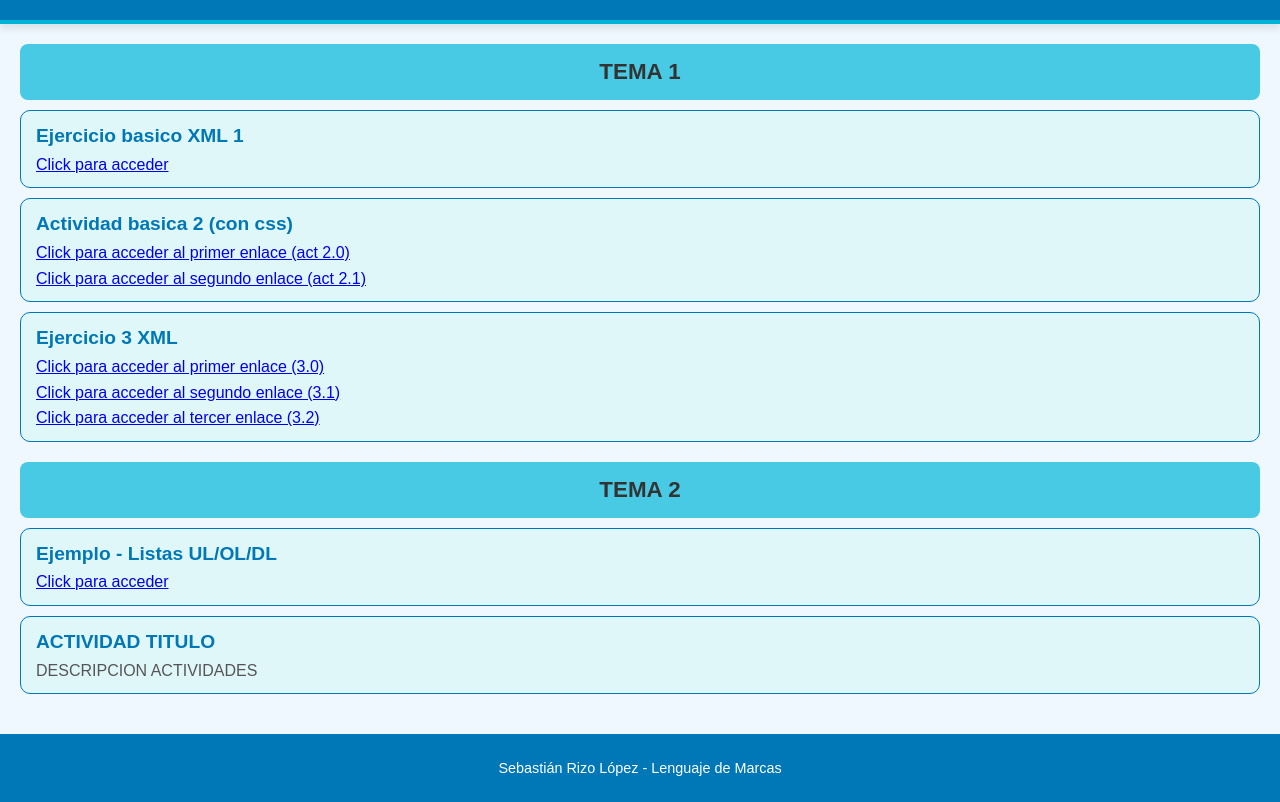
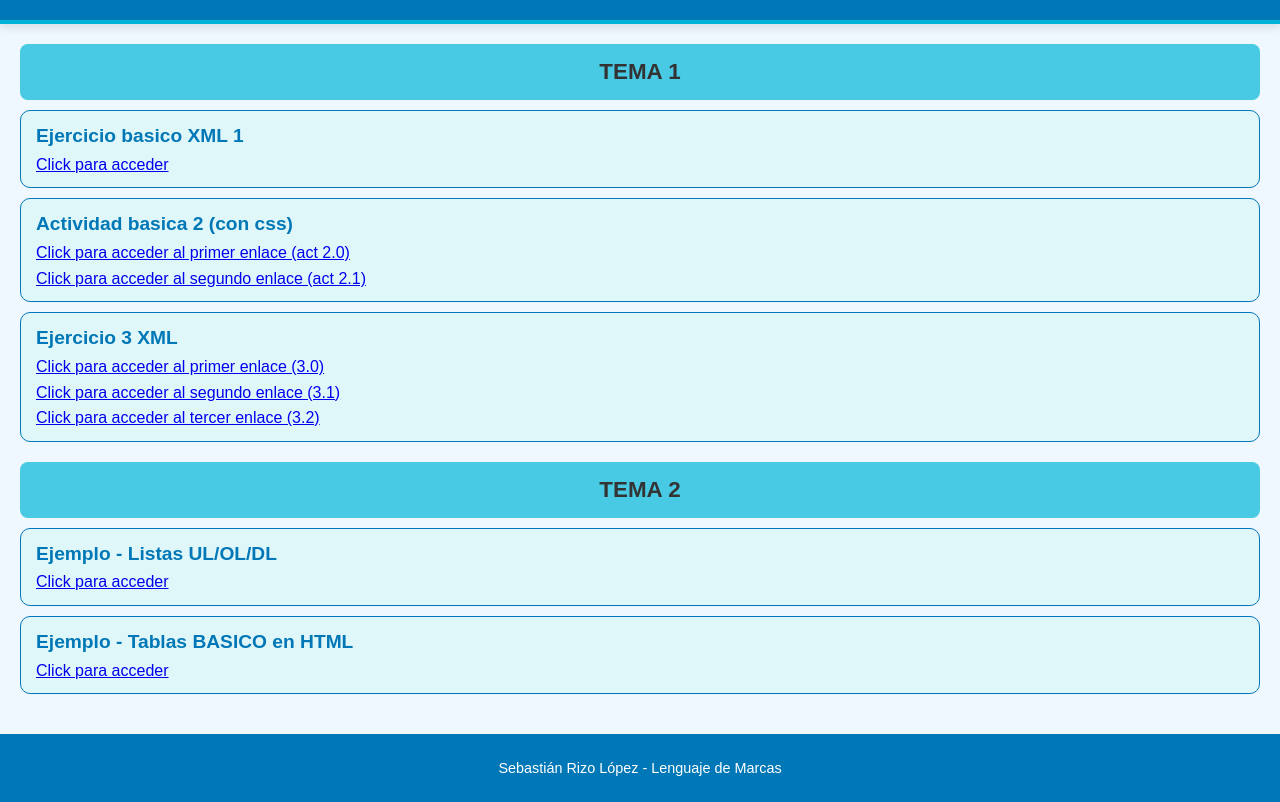
Before and after one commit to RLSebastian/HTML, a plain HTML site: page index.html in a window 1280 px wide. Shown: the part 104-906 px from the top of the page. Drawn offline with Linux system fonts and the light colour scheme.

Commit message:
Update index.html

```diff
--- a/index.html
+++ b/index.html
@@ -101,8 +101,8 @@
                 <p><a href="Tema 2/EJEMPLO LISTAS/EJEMPLO LISTAS - HTML UL/EJEMPLO LISTAS - HTML ULOLDL.html">Click para acceder</a></p>
             </div>
             <div class="actividad">
-                <h3>ACTIVIDAD TITULO</h3>
-                <p>DESCRIPCION ACTIVIDADES</p>
+                <h3>Ejemplo - Tablas BASICO en HTML</h3>
+                <p><a href="Tema 2/EJEMPLO TABLAS - BASICO/EjemploTablas - Basico.html">Click para acceder</a></p>
             </div>
         </section>
     </main>
```
